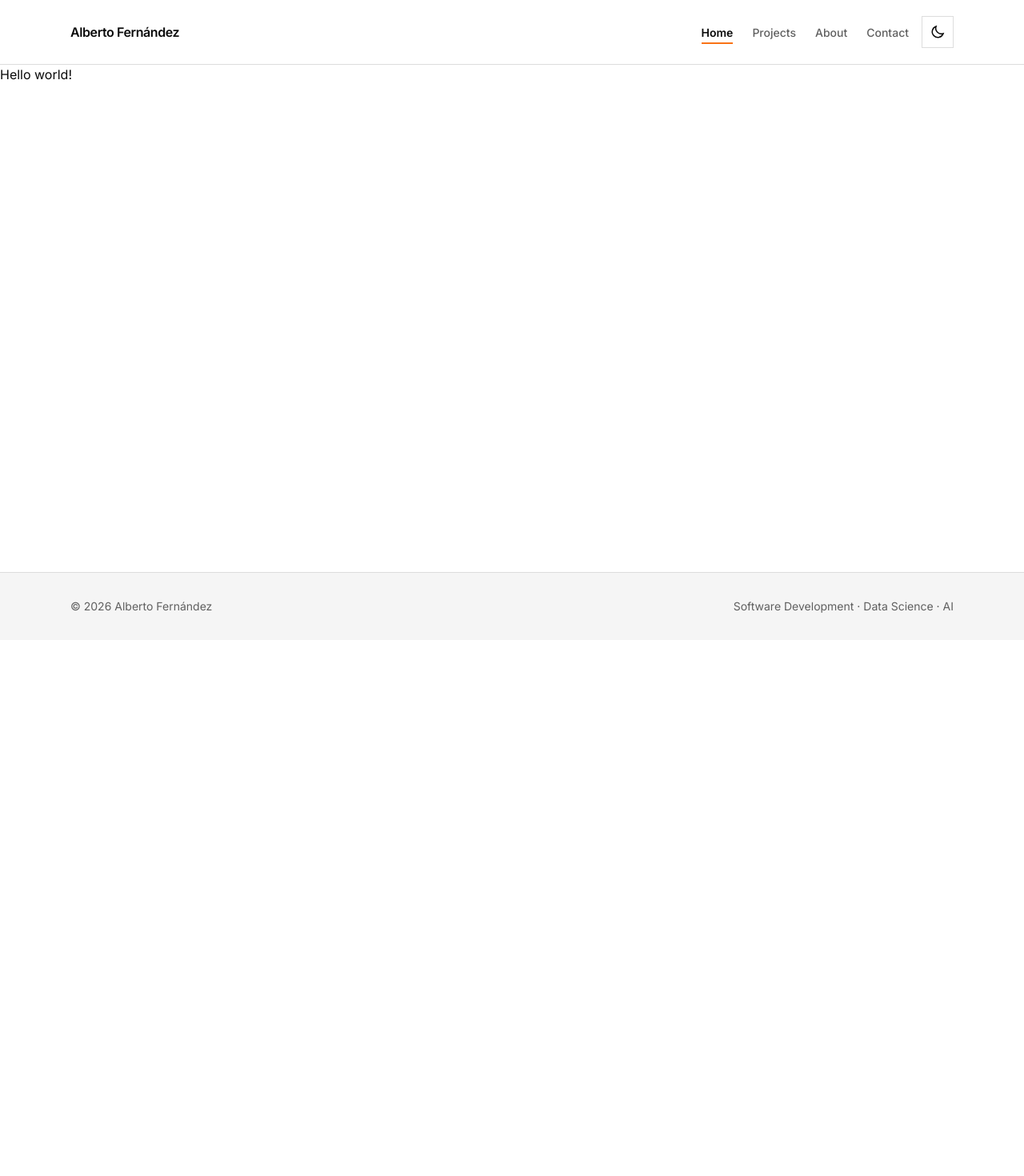
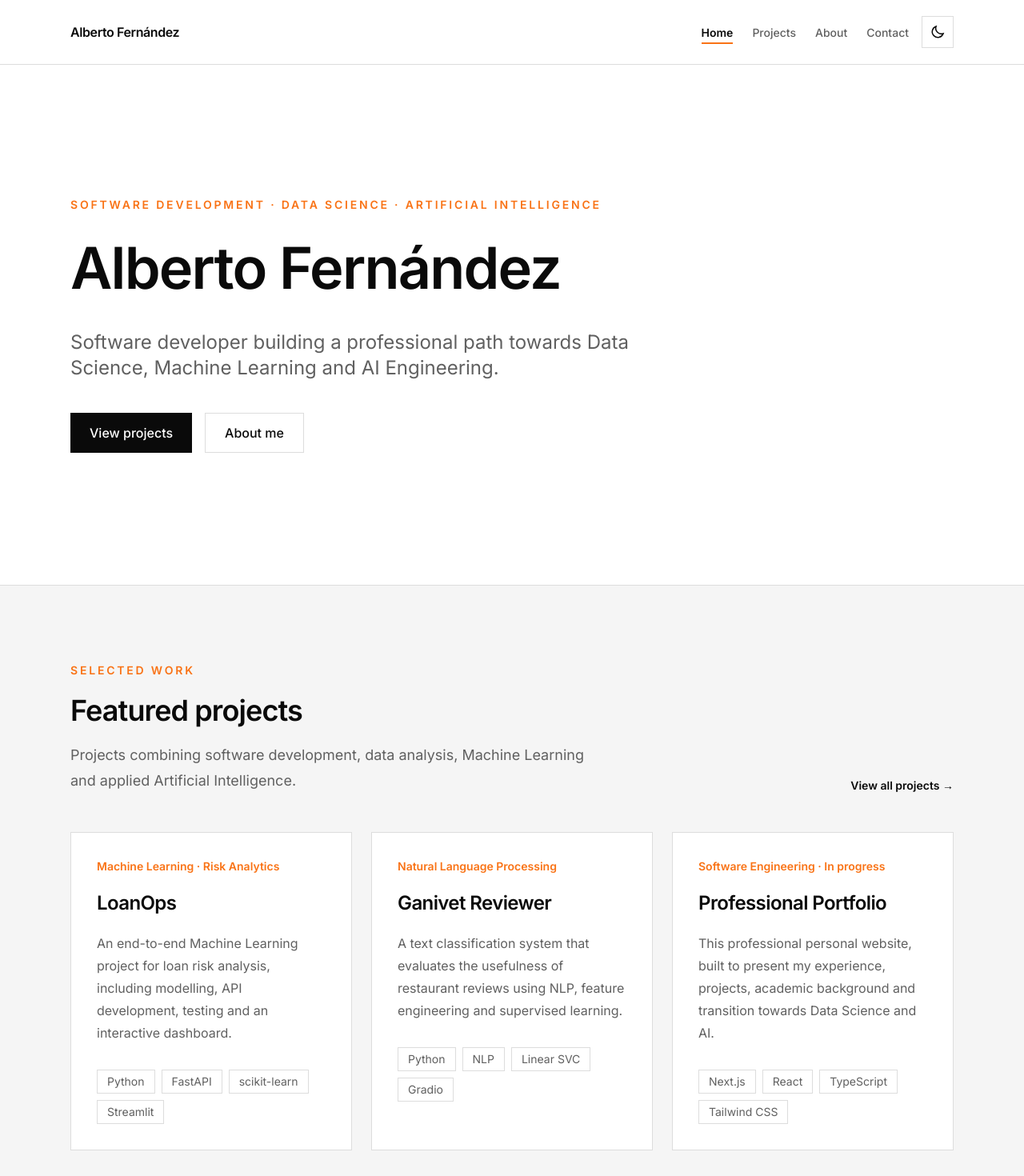
Before and after one commit to alfergal/alberto-fernandez-portfolio, a Next.js app: page / in a window 1280 px wide. Shown: the top 1470 px of the page at 80% size. Before the commit the page ends 800 px from the top, so only its background shows below. Built offline with nearby package versions, Linux system fonts and the light colour scheme.

Commit message:
Apply visual system to portfolio pages

```diff
--- a/src/app/about/page.tsx
+++ b/src/app/about/page.tsx
@@ -1,8 +1,27 @@
+import type { Metadata } from "next";
+import { PageIntro } from "@/components/ui/page-intro";
+
+export const metadata: Metadata = {
+  title: "About",
+  description:
+    "Professional background, experience, education and career direction of Alberto Fernández.",
+};
+
 export default function AboutPage() {
   return (
-    <main>
-      <h1>About me</h1>
-      <p>Professional background and technical profile.</p>
-    </main>
+    <div className="mx-auto max-w-6xl px-6 py-20 sm:py-24">
+      <PageIntro
+        eyebrow="About me"
+        title="Developer transitioning into Data Science and AI"
+        description="I am a software developer with professional experience in web development and an academic path focused on Data Science, Artificial Intelligence and Machine Learning."
+      />
+
+      <section className="mt-16 border-t border-border pt-10">
+        <p className="max-w-3xl text-lg leading-8 text-muted">
+          This page will present my professional experience, academic background,
+          technical skills and long-term career direction.
+        </p>
+      </section>
+    </div>
   );
 }
--- a/src/app/page.tsx
+++ b/src/app/page.tsx
@@ -1,7 +1,35 @@
-export default function Home() {
+import { FeaturedProjects } from "@/components/home/featured-projects";
+import { ButtonLink } from "@/components/ui/button-link";
+
+export default function HomePage() {
   return (
-    <main>
-      <div>Hello world!</div>
-    </main>
+    <>
+      <section className="mx-auto flex min-h-[calc(100vh-150px)] max-w-6xl items-center px-6 py-20">
+        <div className="max-w-4xl">
+          <p className="mb-6 text-sm font-semibold uppercase tracking-[0.2em] text-accent">
+            Software Development · Data Science · Artificial Intelligence
+          </p>
+
+          <h1 className="text-5xl font-semibold leading-tight tracking-tight sm:text-6xl lg:text-7xl">
+            Alberto Fernández
+          </h1>
+
+          <p className="mt-8 max-w-3xl text-xl leading-8 text-muted sm:text-2xl">
+            Software developer building a professional path towards Data Science,
+            Machine Learning and AI Engineering.
+          </p>
+
+          <div className="mt-10 flex flex-wrap gap-4">
+            <ButtonLink href="/projects">View projects</ButtonLink>
+
+            <ButtonLink href="/about" variant="secondary">
+              About me
+            </ButtonLink>
+          </div>
+        </div>
+      </section>
+
+      <FeaturedProjects />
+    </>
   );
 }
--- a/src/app/projects/page.tsx
+++ b/src/app/projects/page.tsx
@@ -1,8 +1,24 @@
+import type { Metadata } from "next";
+import { PageIntro } from "@/components/ui/page-intro";
+
+export const metadata: Metadata = {
+  title: "Projects",
+  description:
+    "Selected software development, Data Science, Machine Learning and Artificial Intelligence projects.",
+};
+
 export default function ProjectsPage() {
   return (
-    <main>
-      <h1>Projects</h1>
-      <p>Selected software, data and artificial intelligence projects.</p>
-    </main>
+    <div className="mx-auto max-w-6xl px-6 py-20 sm:py-24">
+      <PageIntro
+        eyebrow="Selected work"
+        title="Projects"
+        description="A selection of software development, Data Science, Machine Learning and Artificial Intelligence projects, presented with their technical context, architecture and results."
+      />
+
+      <section className="mt-16 border-t border-border pt-10">
+        <p className="text-muted">Projects will be added here.</p>
+      </section>
+    </div>
   );
 }
--- /dev/null
+++ b/src/components/home/featured-projects.tsx
@@ -0,0 +1,95 @@
+import Link from "next/link";
+
+const projects = [
+  {
+    title: "LoanOps",
+    category: "Machine Learning · Risk Analytics",
+    description:
+      "An end-to-end Machine Learning project for loan risk analysis, including modelling, API development, testing and an interactive dashboard.",
+    technologies: ["Python", "FastAPI", "scikit-learn", "Streamlit"],
+  },
+  {
+    title: "Ganivet Reviewer",
+    category: "Natural Language Processing",
+    description:
+      "A text classification system that evaluates the usefulness of restaurant reviews using NLP, feature engineering and supervised learning.",
+    technologies: ["Python", "NLP", "Linear SVC", "Gradio"],
+  },
+  {
+    title: "Professional Portfolio",
+    category: "Software Engineering · In progress",
+    description:
+      "This professional personal website, built to present my experience, projects, academic background and transition towards Data Science and AI.",
+    technologies: ["Next.js", "React", "TypeScript", "Tailwind CSS"],
+  },
+];
+
+export function FeaturedProjects() {
+  return (
+    <section
+      aria-labelledby="featured-projects-title"
+      className="border-t border-border bg-surface"
+    >
+      <div className="mx-auto max-w-6xl px-6 py-20 sm:py-24">
+        <div className="flex flex-col gap-6 sm:flex-row sm:items-end sm:justify-between">
+          <div className="max-w-3xl">
+            <p className="text-sm font-semibold uppercase tracking-[0.2em] text-accent">
+              Selected work
+            </p>
+
+            <h2
+              id="featured-projects-title"
+              className="mt-5 text-3xl font-semibold tracking-tight sm:text-4xl"
+            >
+              Featured projects
+            </h2>
+
+            <p className="mt-5 max-w-2xl text-lg leading-8 text-muted">
+              Projects combining software development, data analysis, Machine
+              Learning and applied Artificial Intelligence.
+            </p>
+          </div>
+
+          <Link
+            href="/projects"
+            className="text-sm font-semibold text-foreground transition-colors hover:text-accent"
+          >
+            View all projects →
+          </Link>
+        </div>
+
+        <div className="mt-12 grid gap-6 lg:grid-cols-3">
+          {projects.map((project) => (
+            <article
+              key={project.title}
+              className="border border-border bg-background p-8 transition-colors duration-200 hover:border-accent"
+            >
+              <p className="text-sm font-semibold text-accent">
+                {project.category}
+              </p>
+
+              <h3 className="mt-5 text-2xl font-semibold tracking-tight">
+                {project.title}
+              </h3>
+
+              <p className="mt-5 leading-7 text-muted">
+                {project.description}
+              </p>
+
+              <ul className="mt-8 flex flex-wrap gap-2">
+                {project.technologies.map((technology) => (
+                  <li
+                    key={technology}
+                    className="border border-border px-3 py-1 text-sm text-muted"
+                  >
+                    {technology}
+                  </li>
+                ))}
+              </ul>
+            </article>
+          ))}
+        </div>
+      </div>
+    </section>
+  );
+}
--- /dev/null
+++ b/src/components/ui/button-link.tsx
@@ -0,0 +1,28 @@
+import Link from "next/link";
+import type { ReactNode } from "react";
+
+type ButtonLinkProps = {
+  href: string;
+  children: ReactNode;
+  variant?: "primary" | "secondary";
+};
+
+export function ButtonLink({
+  href,
+  children,
+  variant = "primary",
+}: ButtonLinkProps) {
+  const baseClasses =
+    "inline-flex min-h-12 items-center justify-center px-6 py-3 font-medium transition-colors duration-200";
+
+  const variantClasses =
+    variant === "primary"
+      ? "bg-primary text-primary-foreground hover:bg-primary-hover hover:text-primary-hover-foreground"
+      : "border border-border bg-background text-foreground hover:border-accent hover:bg-surface hover:text-accent";
+
+  return (
+    <Link href={href} className={`${baseClasses} ${variantClasses}`}>
+      {children}
+    </Link>
+  );
+}
--- /dev/null
+++ b/src/components/ui/page-intro.tsx
@@ -0,0 +1,27 @@
+type PageIntroProps = {
+  eyebrow: string;
+  title: string;
+  description: string;
+};
+
+export function PageIntro({
+  eyebrow,
+  title,
+  description,
+}: PageIntroProps) {
+  return (
+    <header className="max-w-3xl">
+      <p className="text-sm font-semibold uppercase tracking-[0.2em] text-accent">
+        {eyebrow}
+      </p>
+
+      <h1 className="mt-5 text-4xl font-semibold tracking-tight sm:text-5xl">
+        {title}
+      </h1>
+
+      <p className="mt-6 text-lg leading-8 text-muted sm:text-xl">
+        {description}
+      </p>
+    </header>
+  );
+}
```
